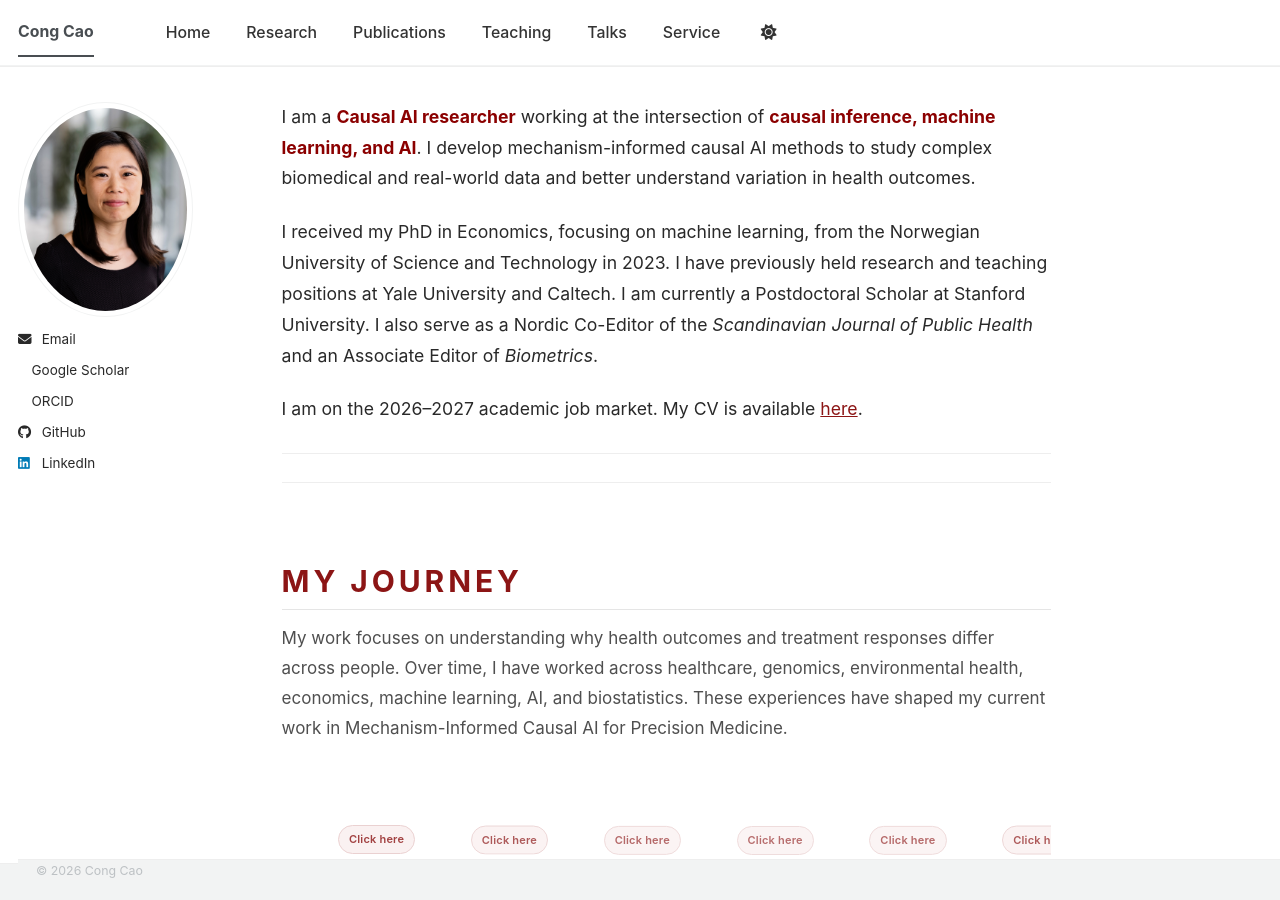
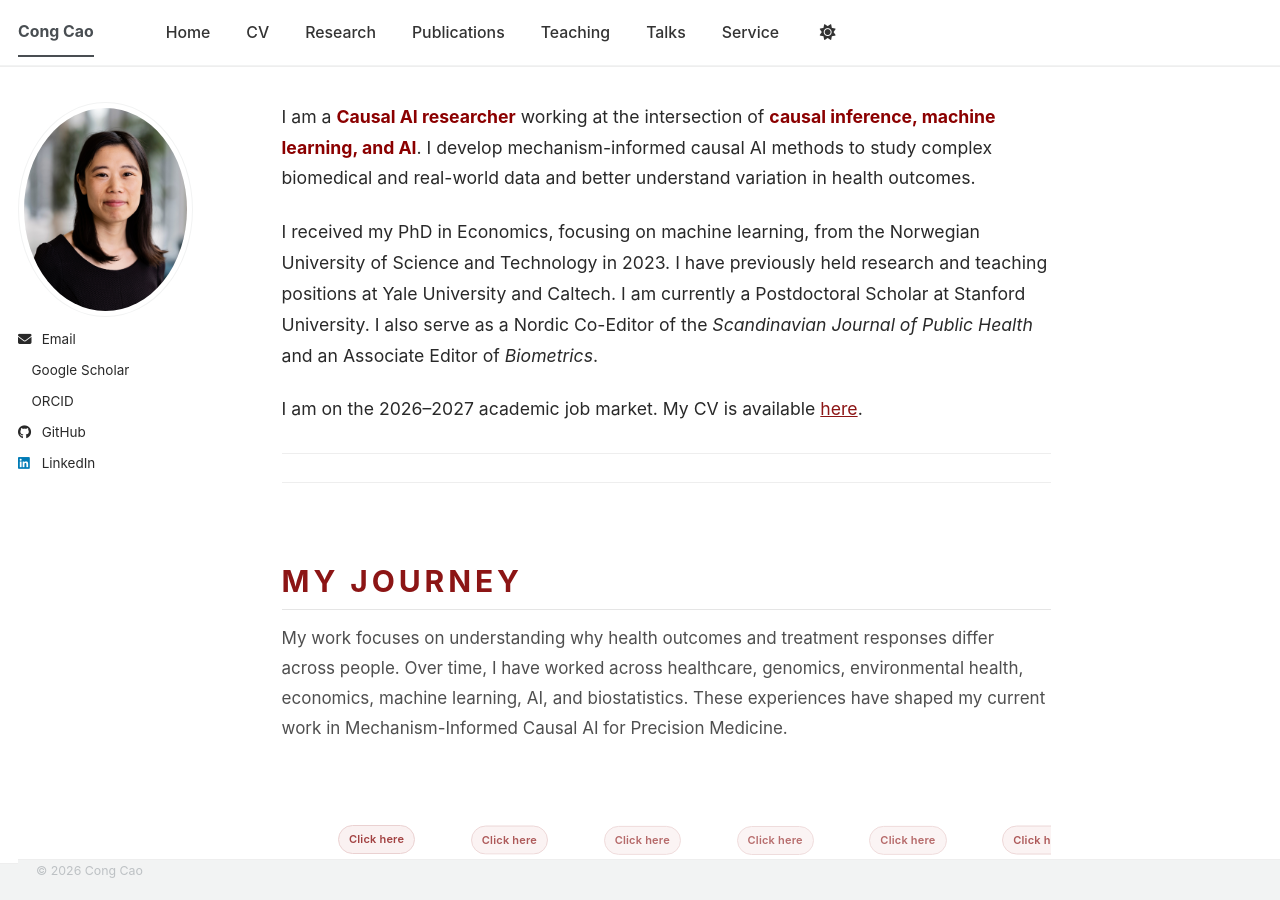
Before and after one commit to congca0/congca0.github.io, a Jekyll site: the page built from index.md, in a window 1280 px wide and 900 px high. Built offline with Jekyll 4.4.1, drawn with Linux system fonts in a browser that asks for light colours; a style sheet for code colours, icons or effects is not loaded; our own code applies the rules of GitHub Pages for plain Markdown files.

```diff
--- a/_data/navigation.yml
+++ b/_data/navigation.yml
@@ -1,6 +1,9 @@
 main:
   - title: "Home"
     url: "/"
+
+  - title: "CV"
+    url: https://drive.google.com/file/d/1L8-WmwjU6J6DCoCL3lhumDLoxBCOXDy3/view?usp=sharing
 
   - title: "Research"
     url: "/research/"
```
